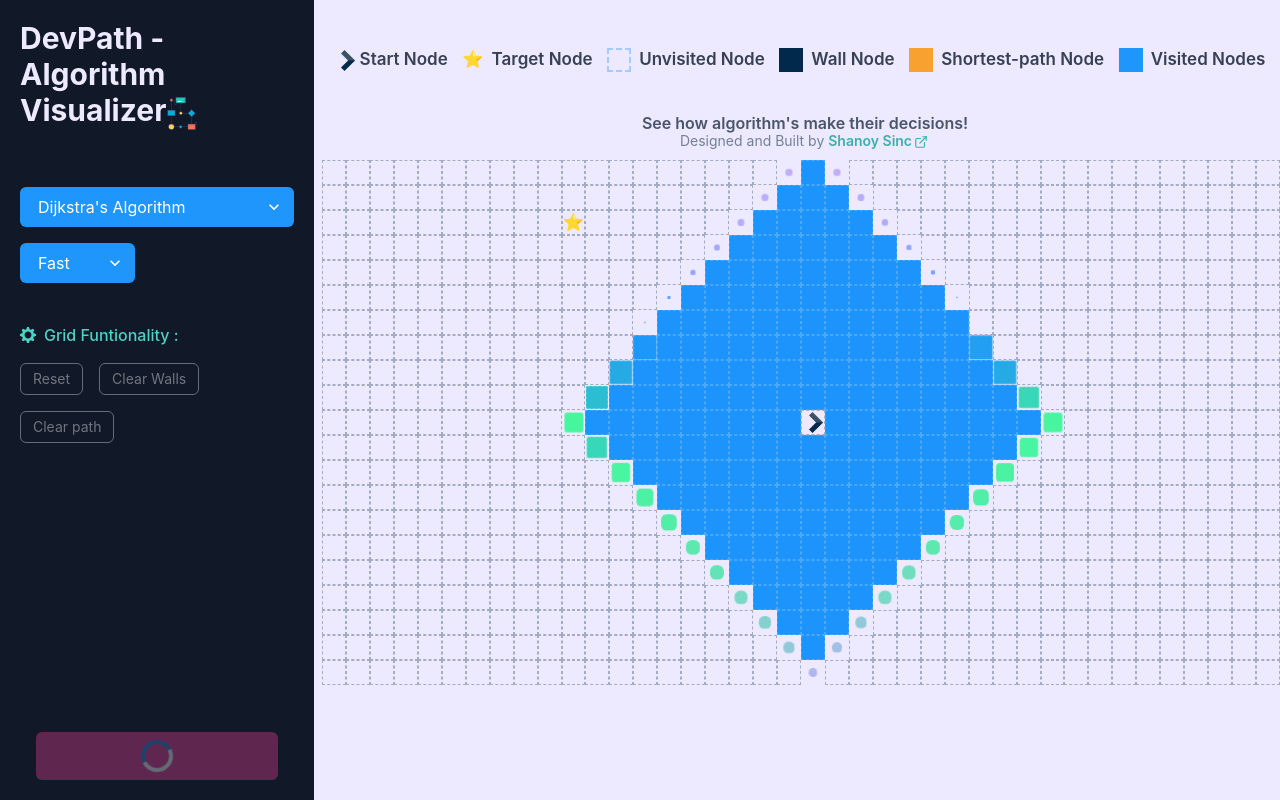
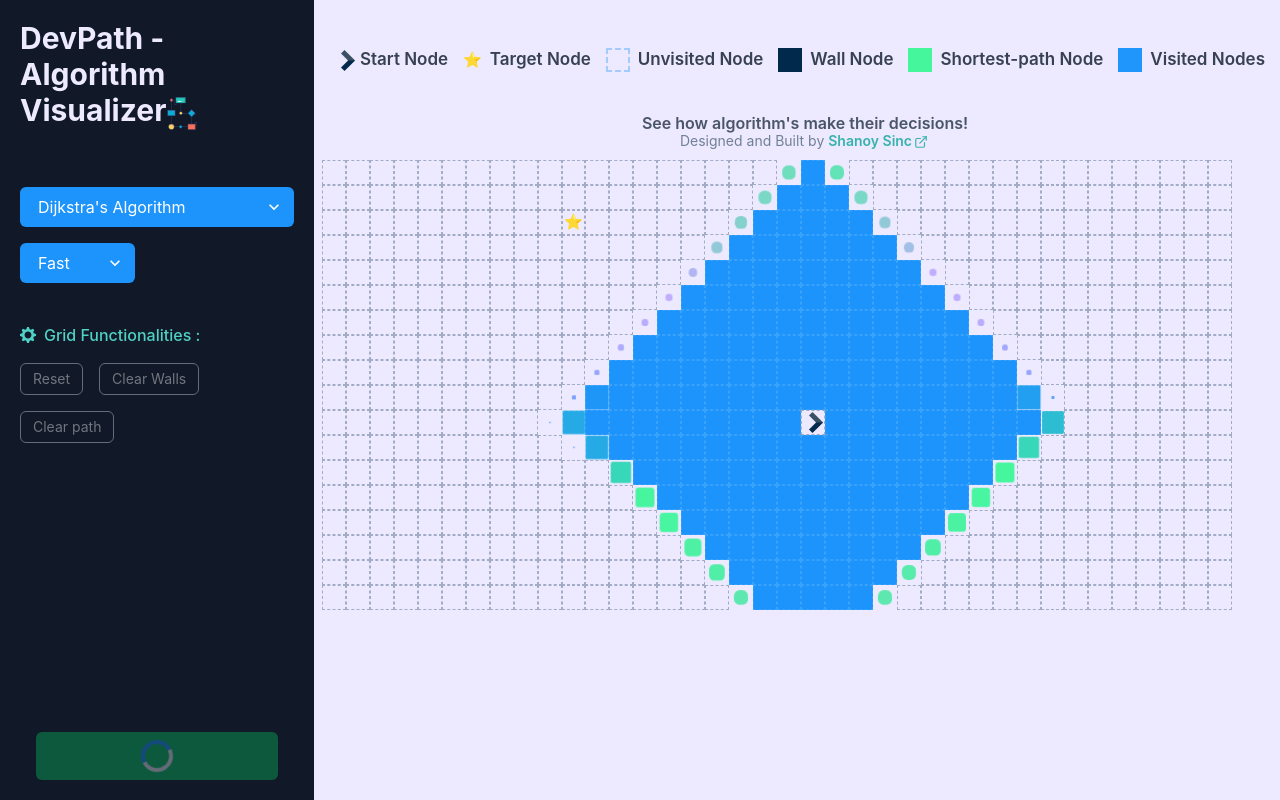
Before and after one commit to shanoysinc/Path-Visualizer, a React (Vite) app: page / in a window 1280 px wide. Both pictures are taken after a click on the button "Visualize". Built offline with nearby package versions, Linux system fonts and the light colour scheme.

Commit message:
change UI theme

```diff
--- a/src/App.css
+++ b/src/App.css
@@ -27,8 +27,8 @@
 }
 
 .wall {
-  background-color: hsl(208, 97%, 15%);
-  border: 1px dotted hsl(208, 97%, 15%);
+  background-color: hsl(208, 97%, 10%);
+  border: 1px dotted hsl(208, 97%, 10%);
   transition: all 100ms ease;
   animation: moveInSpring 400ms ease forwards;
   /* will-change: transform; */
@@ -45,8 +45,8 @@
 }
 
 .visitedNode {
-  background-color: #1d94fc;
-  border: 1px dashed hsla(0, 0%, 100%, 0.199);
+  background-color: hsl(208, 97%, 55%);
+  border: 1px dashed hsla(0, 0%, 100%, 0.13);
   animation: circle-to-square 500ms cubic-bezier(0.25, 0.46, 0.45, 0.94) both;
 }
 
@@ -65,7 +65,7 @@
 }
 
 .star {
-  font-size: 17px;
+  font-size: 15px;
 }
 
 select option {
--- a/src/components/GridKeys/GridKeys.tsx
+++ b/src/components/GridKeys/GridKeys.tsx
@@ -62,7 +62,7 @@ const GridKeys = () => {
           </Text>
         </Center>
         <Center>
-          <Box w={6} h={6} bg="hsl(34, 93%, 58%)" />
+          <Box w={6} h={6} bg="hsla(148, 97%, 50%, 0.719)" />
           <Text
             fontWeight="semibold"
             paddingLeft={2}
--- a/src/components/grid/hooks/useInitialGrid.tsx
+++ b/src/components/grid/hooks/useInitialGrid.tsx
@@ -15,8 +15,8 @@ const START_COL = 20;
 const END_ROW = 2;
 const END_COL = 10;
 
-export const NUMBER_OF_ROWS = 21;
-export const NUMBER_OF_COLS = 40;
+export const NUMBER_OF_ROWS = 18;
+export const NUMBER_OF_COLS = 38;
 
 export const START_INDEX = `${START_ROW}-${START_COL}`;
 export const END_INDEX = `${END_ROW}-${END_COL}`;
--- a/src/components/sidebar/components/Button/SmallButton.tsx
+++ b/src/components/sidebar/components/Button/SmallButton.tsx
@@ -13,7 +13,10 @@ const SmallButton = ({ content, onClick, visualizingAlgo }: Props) => {
       color="white"
       variant="outline"
       fontWeight="normal"
-      _hover={{ bg: "hsl(208, 97%, 55%)", borderColor: "hsl(208, 97%, 50%);" }}
+      _hover={{
+        bg: "#fc371d",
+        borderColor: "#fc371d",
+      }}
       onClick={onClick}
       disabled={visualizingAlgo}
       _focus={{}}
--- a/src/components/sidebar/components/content/SidebarContent.tsx
+++ b/src/components/sidebar/components/content/SidebarContent.tsx
@@ -180,20 +180,19 @@ export const SidebarContent = () => {
             placeholder="Dijkstra's Algorithm"
             mt="14"
             variant="filled"
-            bg="#1e96fc"
+            bg="#1d94fc"
             color="white"
-            _hover={{ bg: "hsl(208, 97%, 49%);" }}
+            _hover={{ bg: "hsl(208, 97%, 55%);" }}
           >
             {/* <option value="option1">Dijkstra's Alogrithm</option> */}
           </Select>
           <Select
             mt="4"
             variant="filled"
-            bg="#1e96fc"
+            bg="#1d94fc"
             color="white"
-            _groupHover={{ bgColor: "red", bg: "red" }}
             w="fit-content"
-            _hover={{ bg: "hsl(208, 97%, 49%);" }}
+            _hover={{ bg: "hsl(208, 97%, 50%);" }}
             onChange={visualizeSpeedHandler}
           >
             <option className="option" value="Fast">
@@ -212,7 +211,7 @@ export const SidebarContent = () => {
               <SettingsIcon mt="-1" w={4} h={4} color="teal.300" />
             </div>
             <Text color="teal.300" fontWeight="medium">
-              Grid Funtionality :
+              Grid Functionalities :
             </Text>
           </Flex>
 
@@ -238,7 +237,9 @@ export const SidebarContent = () => {
           <Button
             size="lg"
             w="full"
-            colorScheme="pink"
+            bg="hsla(148, 97%, 50%, 0.719)"
+            _hover={{ bg: "hsla(148, 97%, 50%, 0.619)" }}
+            color="white"
             onClick={traverseGridHandler}
             disabled={visualizingAlgo}
           >
@@ -247,7 +248,7 @@ export const SidebarContent = () => {
                 thickness="4px"
                 speed="1s"
                 emptyColor="gray.200"
-                color="blue.500"
+                color="hsl(208, 97%, 55%);"
                 size="lg"
               />
             ) : (
```
